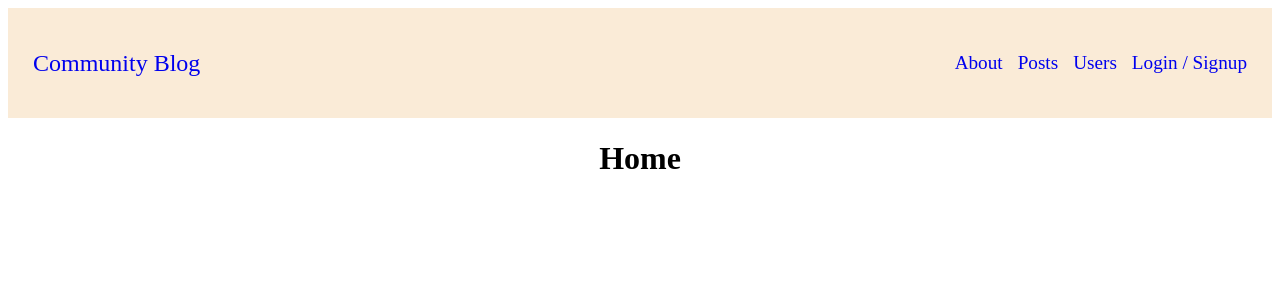
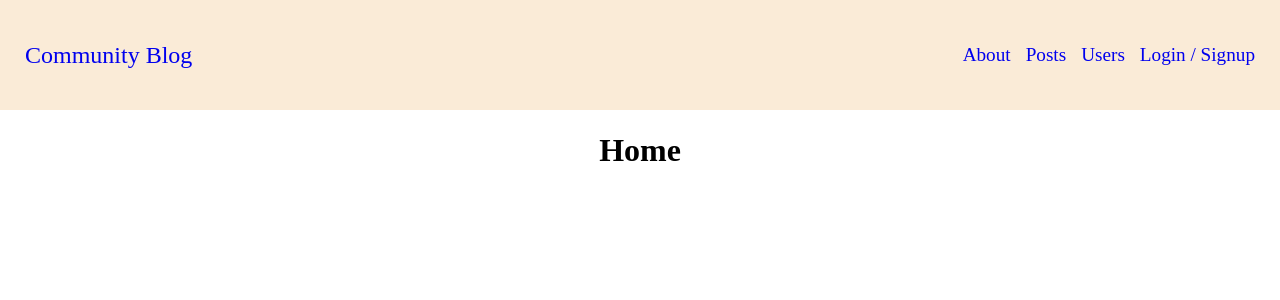
Before and after one commit to Sullivown/blog, a React (Create React App) app in the folder client/: page / in a window 1280 px wide. Shown: the top 300 px of the page. Built offline with nearby package versions, Linux system fonts and the light colour scheme.

Commit message:
add GlobalStyle

```diff
--- a/client/src/App.js
+++ b/client/src/App.js
@@ -3,6 +3,7 @@ import { Routes, Route } from 'react-router-dom';
 
 import useLocalStorage from './hooks/useLocalStorage';
 import UserContext from './context/userContext';
+import GlobalStyle from './style/GlobalStyle';
 
 import Home from './pages/Home';
 import Login from './pages/Login';
@@ -21,6 +22,7 @@ function App() {
 	return (
 		<>
 			<UserContext.Provider value={user}>
+				<GlobalStyle />
 				<Header />
 				<Routes>
 					<Route path='/' element={<Home />} />
--- /dev/null
+++ b/client/src/style/GlobalStyle.js
@@ -0,0 +1,10 @@
+import { createGlobalStyle } from 'styled-components';
+
+const GlobalStyle = createGlobalStyle`
+body{
+	box-sizing: border-box;
+	margin: 0px;
+}
+`;
+
+export default GlobalStyle;
```
